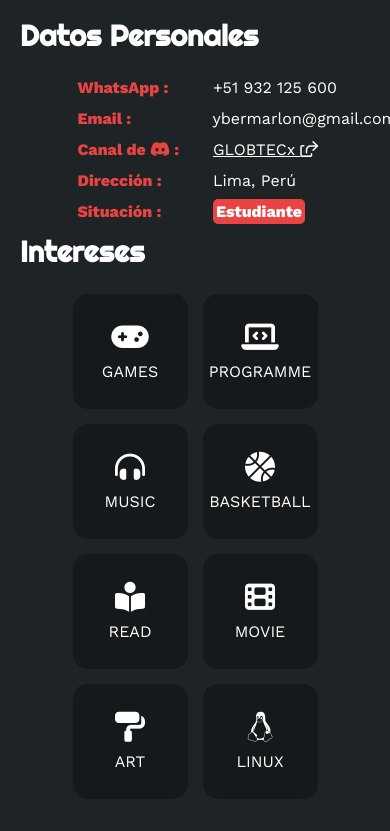
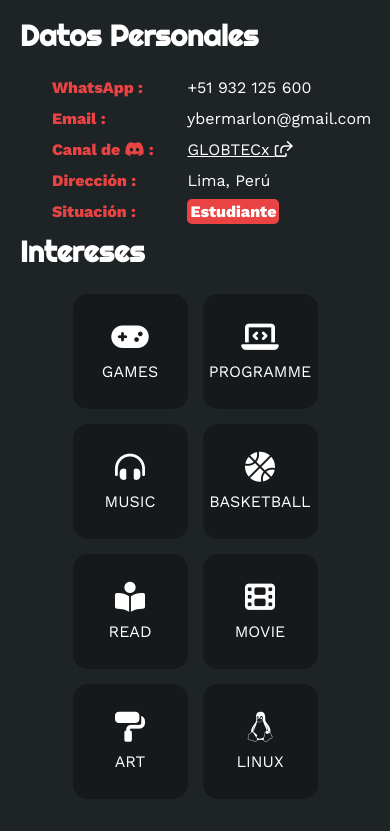
Before and after one commit to Yber-M/portafolio, a plain HTML site: page index.html in a window 390 px wide. Shown: the part 1161-1992 px from the top of the page. Drawn offline with nearby package versions, Linux system fonts and the light colour scheme; a web font is replaced by a local one.

Commit message:
FIX: se soluciono el problema de salto de linea en datos personales

```diff
--- a/style/style.css
+++ b/style/style.css
@@ -1025,7 +1025,7 @@ footer .arriba {
     }
 
     .sobremi .fila .col ul {
-        padding-left: 18%;
+        padding-left: 10%;
     }
 
     .sobremi .fila .col .email__sobremi {
```
